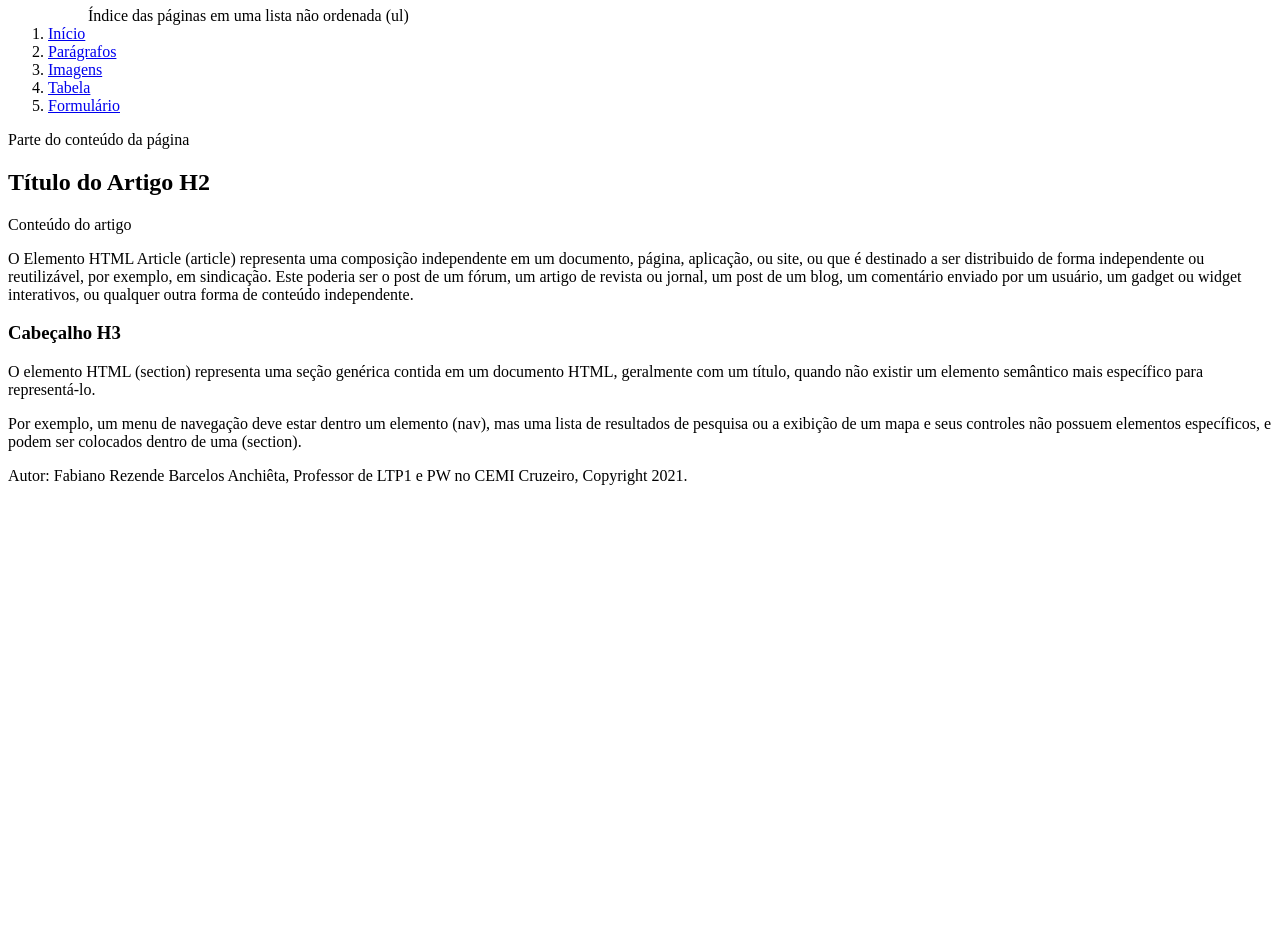
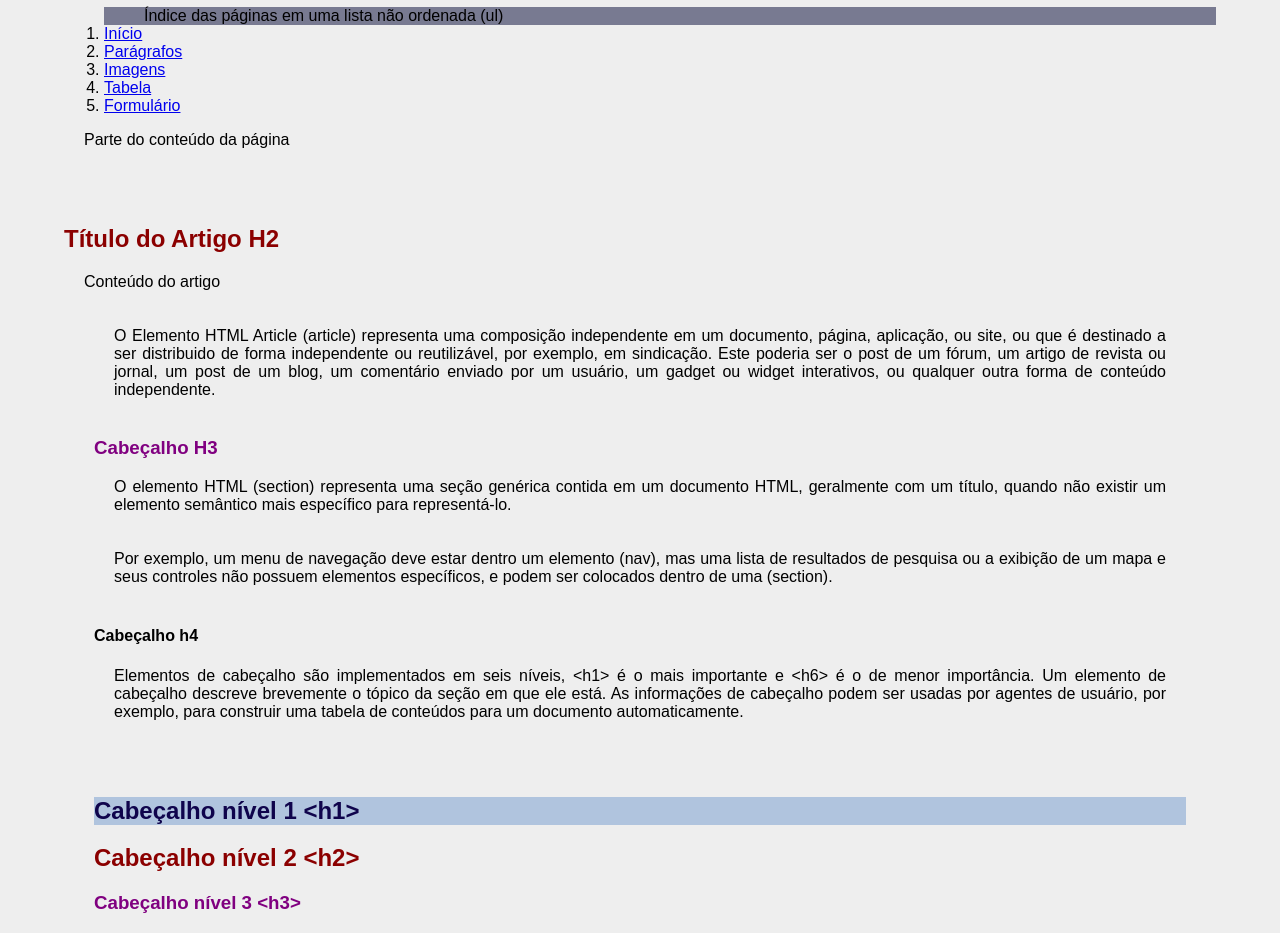
Before and after one commit to fabianobsi/cemic-pw-2021, a plain HTML site: page paragrafos.html in a window 1280 px wide. Shown: the part 73-1006 px from the top of the page. Before the commit the page ends 800 px from the top, so only its background shows below. Drawn offline with Linux system fonts and the light colour scheme.

Commit message:
Alteração do CSS e inclusão de algumas tags e informações no HTML

```diff
--- /dev/null
+++ b/estilo.css
@@ -0,0 +1,38 @@
+
+
+body{
+  background-color: #EEEEEE;
+  font-family: Arial, Helvetica, sans-serif;
+  font-size: 16px;
+  width: 90%;
+  margin: 0 auto;
+  /*Assim se faz comentário no CSS*/
+  /*border: 5px solid black;*/
+}
+h1{
+  color: #0F044C;
+  background-color: lightsteelblue;
+}
+h2{
+  color: darkred;
+}
+h3{
+  color:purple
+}
+p {
+  text-align: justify;
+  padding: 0 20px 20px 20px;
+}
+.menu{
+    background-color: #787A91;
+}
+img{
+  width: 500px;
+  padding: 0 30px 30px 30px;
+}
+section{
+  padding: 0 30px 30px 30px;
+}
+footer{
+  font-size: 12px;
+}
--- a/paragrafos.html
+++ b/paragrafos.html
@@ -5,12 +5,14 @@
     <meta http-equiv="X-UA-Compatible" content="IE=edge">
     <meta name="viewport" content="width=device-width, initial-scale=1.0">
     <title>PW-Parágrafo</title>
+    <link rel="stylesheet" href="estilo.css">
+
 </head>
 <body>
-  <h1 align="center">Página dos Parágrafos</h1>
+  <h1 align="center" id="topo">Página dos Parágrafos</h1>
     <nav>
         <ol>
-            <ul>Índice das páginas em uma lista não ordenada (ul)</ul>
+            <ul class="menu">Índice das páginas em uma lista não ordenada (ul)</ul>
             <li><a href="index.html">Início</a></li>
             <li><a href="paragrafos.html">Parágrafos</a></li>
             <li><a href="imagens.html">Imagens</a></li>
@@ -25,10 +27,20 @@
             <h2>Título do Artigo H2</h2>
             <p>Conteúdo do artigo</p>
         </article>
-        <section>O Elemento HTML Article (article) representa uma composição independente em um documento, página, aplicação, ou site, ou que é destinado a ser distribuido de forma independente ou reutilizável, por exemplo, em sindicação. Este poderia ser o post de um fórum, um artigo de revista ou jornal, um post de um blog, um comentário enviado por um usuário, um gadget ou widget interativos, ou qualquer outra forma de conteúdo independente.
+        <section>
+            <p>O Elemento HTML Article (article) representa uma composição independente em um documento, página, aplicação, ou site, ou que é destinado a ser distribuido de forma independente ou reutilizável, por exemplo, em sindicação. Este poderia ser o post de um fórum, um artigo de revista ou jornal, um post de um blog, um comentário enviado por um usuário, um gadget ou widget interativos, ou qualquer outra forma de conteúdo independente.</p>
             <h3>Cabeçalho H3</h3>
             <p>O elemento HTML (section) representa uma seção genérica contida em um documento HTML, geralmente com um título, quando não existir um elemento semântico mais específico para representá-lo.</p>
             <p>Por exemplo, um menu de navegação deve estar dentro um elemento (nav), mas uma lista de resultados de pesquisa ou a exibição de um mapa e seus controles não possuem elementos específicos, e podem ser colocados dentro de uma (section).</p>
+            <h4>Cabeçalho h4 </h4>
+            <p>Elementos de cabeçalho são implementados em seis níveis, &lt;h1&gt; é o mais importante e &lt;h6&gt; é o de menor importância. Um elemento de cabeçalho descreve brevemente o tópico da seção em que ele está. As informações de cabeçalho podem ser usadas por agentes de usuário, por exemplo, para construir uma tabela de conteúdos para um documento automaticamente.</p>
+            <p><h1>Cabeçalho nível 1 &lt;h1&gt;</h1>
+               <h2>Cabeçalho nível 2 &lt;h2&gt;</h2>
+               <h3>Cabeçalho nível 3 &lt;h3&gt;</h3>
+               <h4>Cabeçalho nível 4 &lt;h4&gt;</h4>
+               <h5>Cabeçalho nível 5 &lt;h5&gt;</h5>
+               <h6>Cabeçalho nível 6 &lt;h6&gt;</h6></p>
+               <p><a href="#topo">Topo da página</a></p>
         </section>
     </main>
     <footer>
```
Also changed, not shown: formulario.html (+7 -1 lines), imagens.html (+11 -5 lines), index.html (+7 -9 lines), tabela.html (+8 -2 lines).
